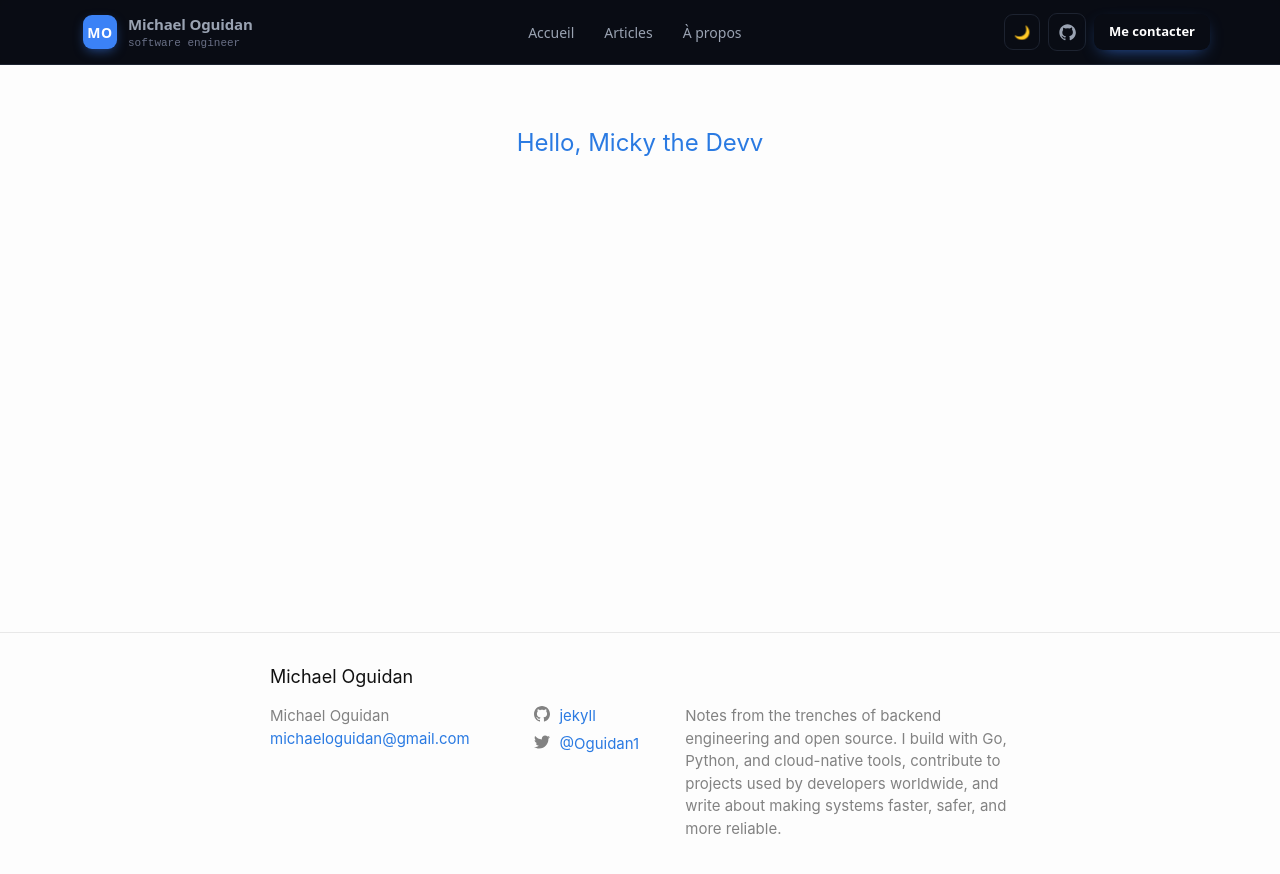
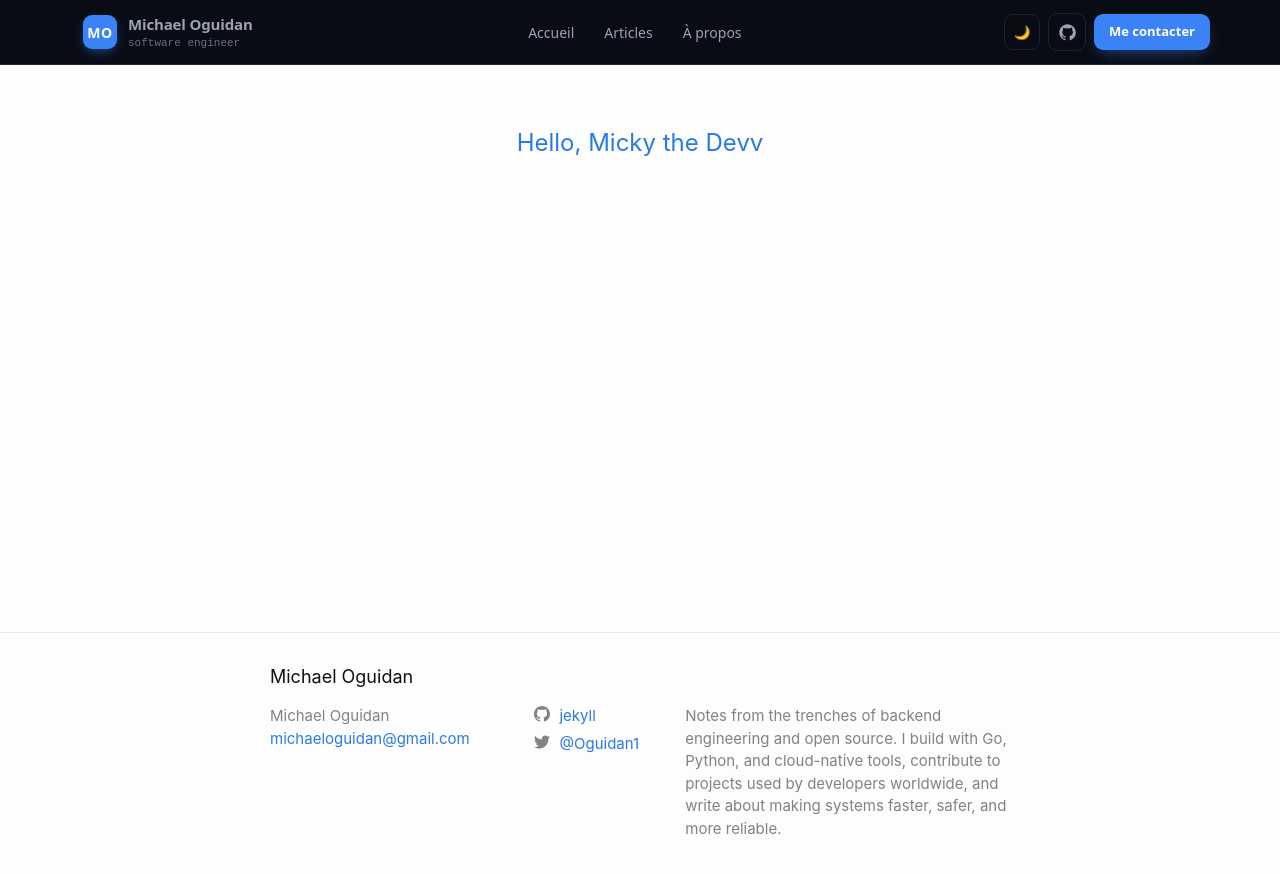
Before and after one commit to Oguidan/MichaelOguidan, a Jekyll site: the page built from index.html, in a window 1280 px wide. Shown: the top 874 px of the page. Built offline with Jekyll 4.4.1, drawn with Linux system fonts in a browser that asks for light colours.

Commit message:
Update button styles for improved hover effects and visual consistency

```diff
--- a/_sass/micky/_layout.scss
+++ b/_sass/micky/_layout.scss
@@ -121,14 +121,13 @@
   background: var(--accent);
   color: #fff;
   box-shadow: 0 6px 18px -8px color-mix(in srgb, var(--accent) 80%, transparent);
-  background: transparent;
 }
 
 .btn-primary:hover {
   background: var(--accent-h);
   transform: translateY(-1px);
   box-shadow: 0 10px 24px -8px color-mix(in srgb, var(--accent) 80%, transparent);
-  background: transparent;
+  text-decoration: none;
 }
 
 .btn-sm {
```
